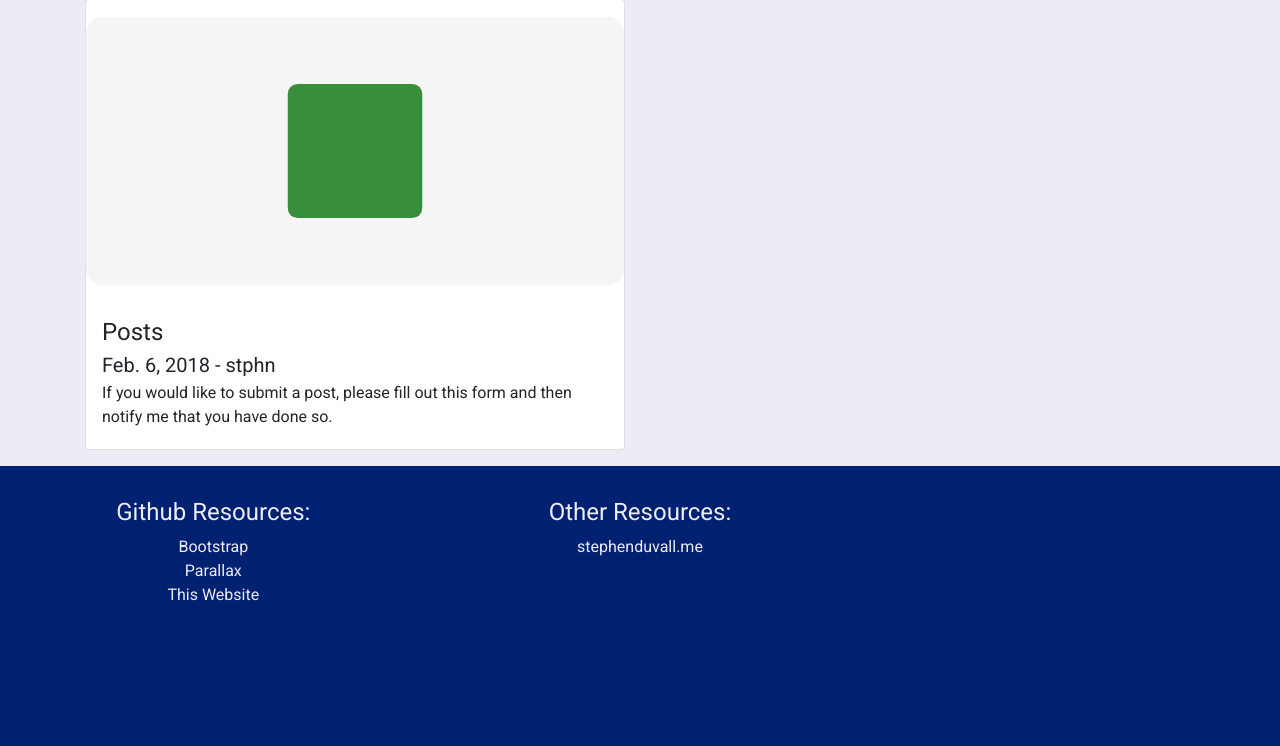
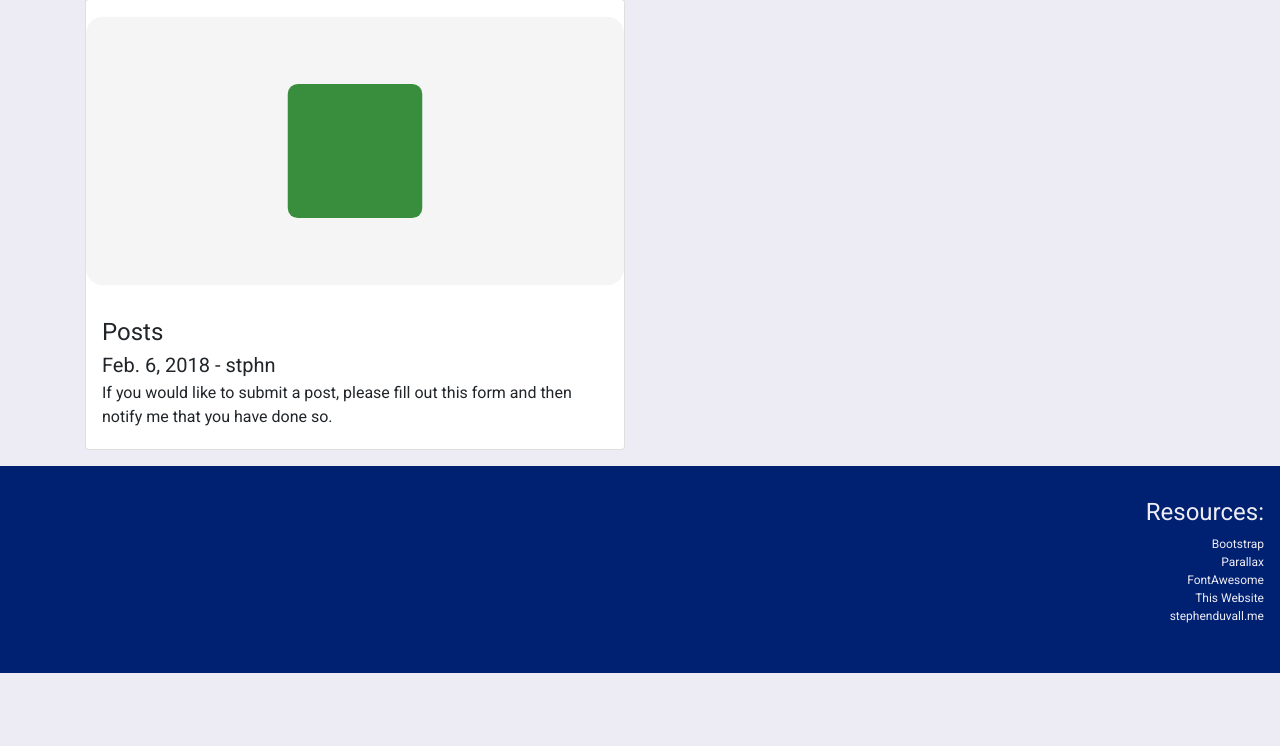
Before and after one commit to LHS-TSA/TSA-Website, a PHP site: page / in a window 1280 px wide. Shown: the part 3135-3881 px from the top of the page. After the commit the page ends 3808 px from the top, so only its background shows below. Run offline with PHP 8.4, Linux system fonts and the light colour scheme; some libraries are stand-ins or nearby versions.

Commit message:
Changed styling of footer

```diff
--- a/css/main.css
+++ b/css/main.css
@@ -64,27 +64,28 @@ a:hover {
   font-size: 1.75em;
 }
 
+
 /*/
 /*  Footer Designs
 /*/
 #footer {
-  min-height: 35vh;
+  min-height: 15vh;
   background-color: #002171;
   color: #eeedf4;
 }
-#resources>a {
-  color: eeedf4;
-  text-decoration: none;
+#resources {
+	color: eeedf4;
+	text-decoration: none;
+	text-align: right;
+	font-size: 75%;
 }
 #resources>h4 {
-	text-align: center;
+	font-weight: 100;
 }
 /* Footer list */
 .footer-list{
-	text-align: center;
 	list-style: none;
 	text-indent: 0%;
-	padding-left: 0;
 }
 .footer-link {
 	color: #edecf4;
@@ -92,5 +93,4 @@ a:hover {
 }
 .footer-link:hover {
 	color: #94090D;
-	text-decoration: none;
 }
--- a/index.html
+++ b/index.html
@@ -85,17 +85,14 @@
 
   <div id="footer" class="container-fluid">
     <div class="row">
+      <div class="col-md-8"></div>
       <div id="resources" class="col-md-4 my-3 p-3">
-        <h4>Github Resources:</h4>
+        <h4>Resources:</h4>
         <ul class="footer-list">
           <li><a class="footer-link" href="https://github.com/twbs/bootstrap">Bootstrap</a></li>
           <li><a class="footer-link" href="https://github.com/pixelcog/parallax.js">Parallax</a></li>
+          <li><a class="footer-link" href="https://fontawesome.com">FontAwesome</a></li>
           <li><a class="footer-link" href="https://github.com/stphnduvall/LHS-TSA/tree/develop">This Website</a></li>
-        </ul>
-      </div>
-      <div id="resources" class="col-md-4 my-3 p-3">
-        <h4>Other Resources:</h4>
-        <ul class="footer-list">
           <li><a class="footer-link" href="https://stephenduvall.me">stephenduvall.me</a></li>
         </ul>
       </div>
```
